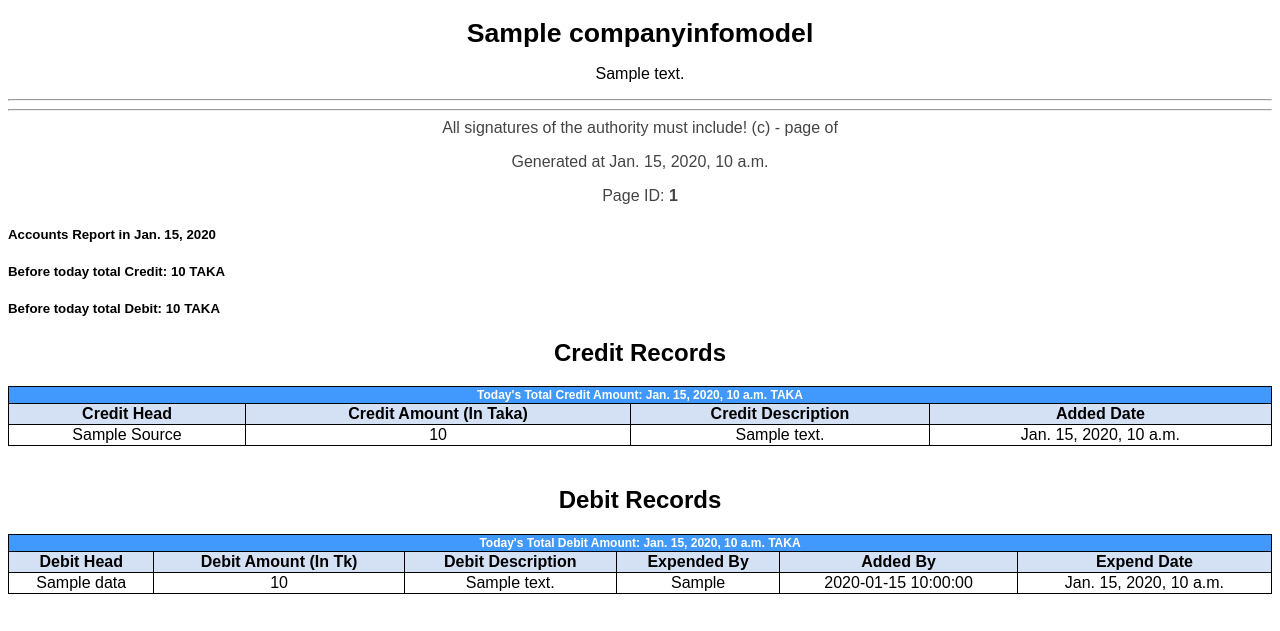
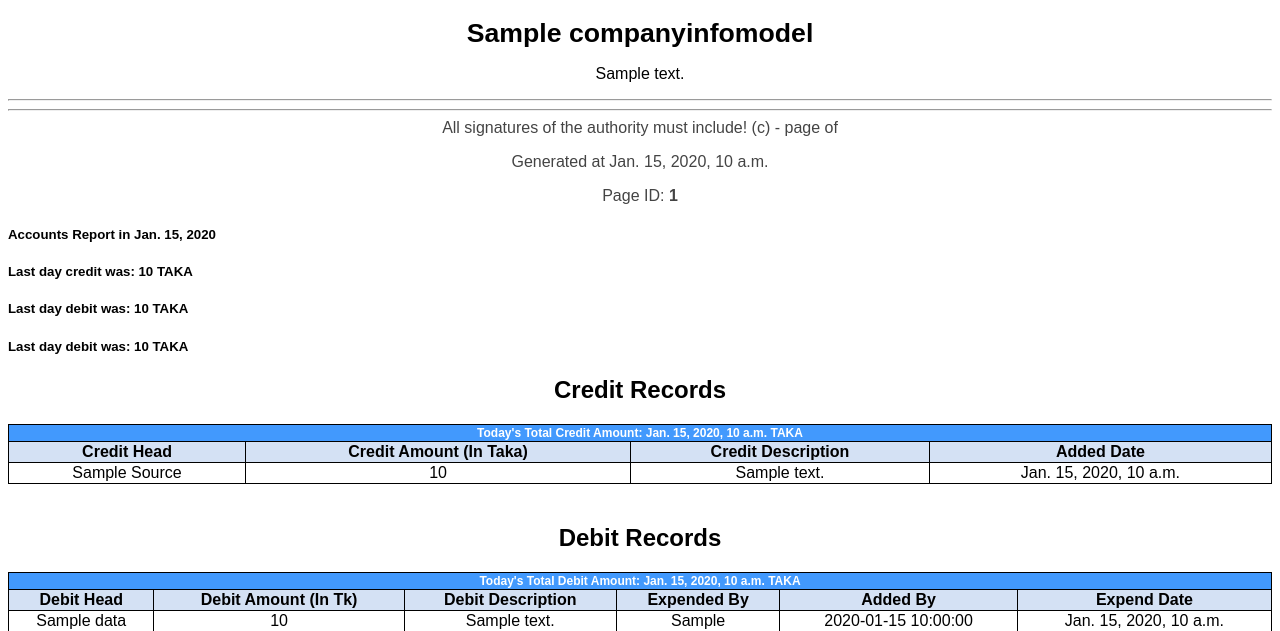
Before and after one commit to marvelous-tech/AccountsAppFinal, a Django app: template expenditure/templates/expenditure_pdf_template.html in a window 1280 px wide. Shown: the top 631 px of the page. Run offline with Django 3.2, Linux system fonts and the light colour scheme; tables that the repository leaves empty hold one stand-in row (values such as "Sample post"); the template is opened without the code that fills it: values that come from a table or form of the project are taken from there, most other values are stand-ins (such as "Sample title", 1, 10 or a date in 2020).

Commit message:
Tweasks the report template

```diff
--- a/expenditure/templates/expenditure_pdf_template.html
+++ b/expenditure/templates/expenditure_pdf_template.html
@@ -116,8 +116,9 @@
 
     <div>
         <h5>Accounts Report in {{ date | date }}</h5>
-        <h5>Before today total Credit:  {{ last_credit_amount }} TAKA</h5>
-        <h5>Before today total Debit:  {{ last_debit_amount }} TAKA</h5>
+        <h5>Last day credit was:  {{ last_credit_amount }} TAKA</h5>
+        <h5>Last day debit was:  {{ last_debit_amount }} TAKA</h5>
+        <h5>Last day debit was:  {{ last_balance_amount }} TAKA</h5>
         <h2 class="lead">Credit Records</h2>
         <table>
             <thead>
```
Also changed, not shown: expenditure/api/views.py (+11 -7 lines).
